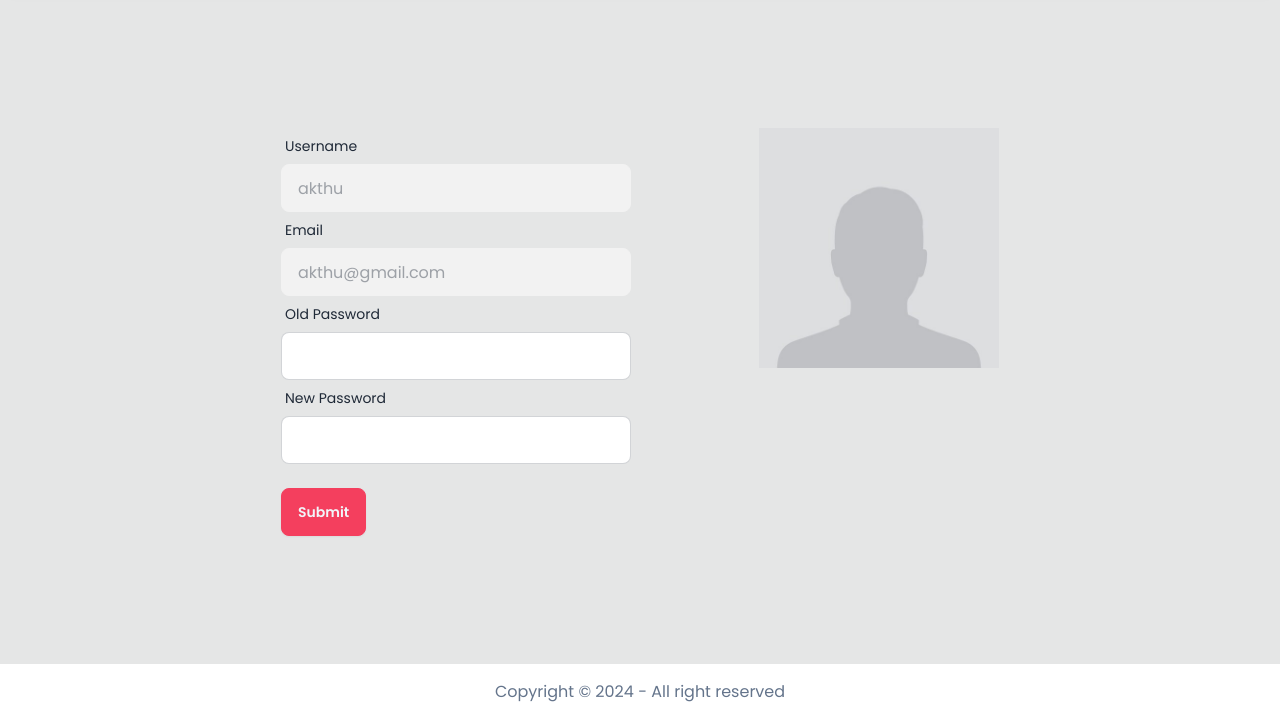
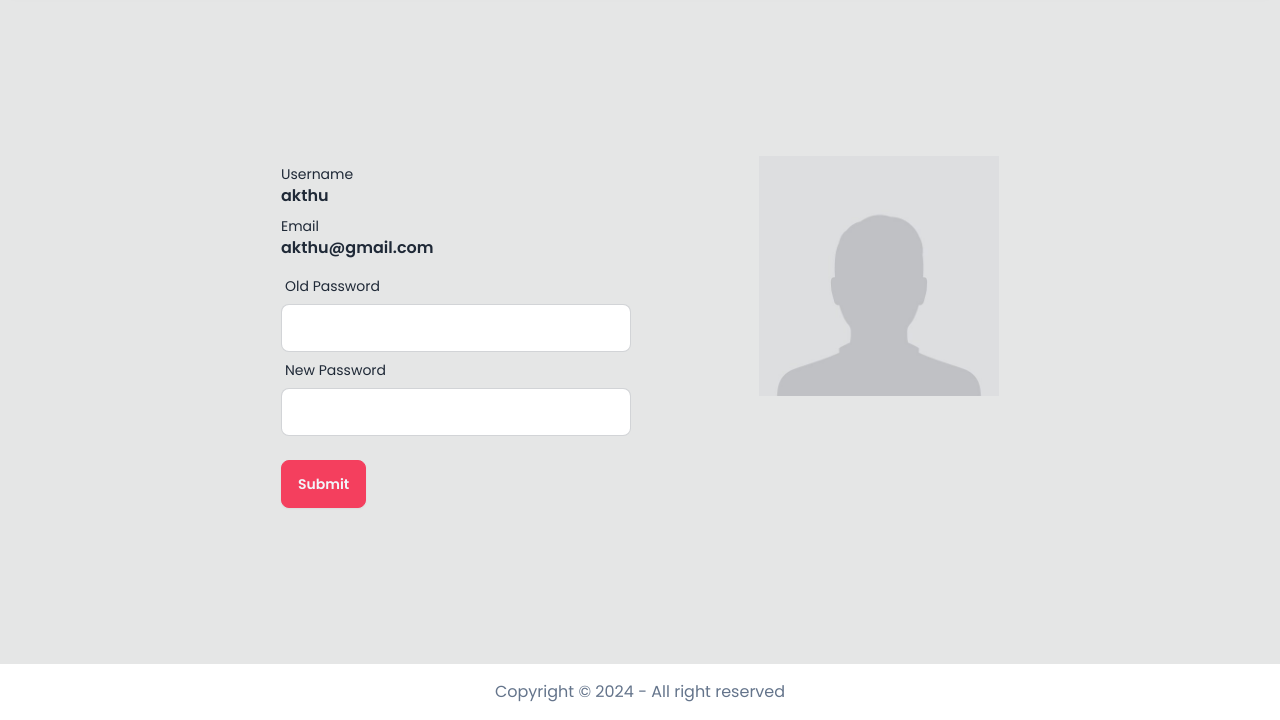
Before and after one commit to AKThu/EasyRecipe, a Flask app: page /profile in a window 1280 px wide. Shown: the part 80-800 px from the top of the page. Run offline with Flask 3, Linux system fonts and the light colour scheme; a user stored in the database is signed in; data comes from the database, SQL or seed files in the repository.

Commit message:
In profile.html: made username and email field from input group to plain text group using <p> tags

```diff
--- a/static/css/output.css
+++ b/static/css/output.css
@@ -3247,6 +3247,10 @@ details.collapse summary::-webkit-details-marker{
   font-weight: 500;
 }
 
+.font-semibold{
+  font-weight: 600;
+}
+
 .leading-tight{
   line-height: 1.25;
 }
--- a/templates/profile.html
+++ b/templates/profile.html
@@ -4,19 +4,18 @@
 
 {% block main %}
 <div class="w-full flex flex-row justify-center gap-32">
+    <div>
+        <div>
+            <div class="my-2">
+                <p class="text-sm">Username</p>
+                <p class="font-semibold">{{ session['username'] }}</p>
+            </div>
+            <div class="my-2">
+                <p class="text-sm">Email</p>
+                <p class="font-semibold">{{ email }}</p>
+            </div>
+        </div>
         <form action="/profile" method="post">
-        <label class="form-control w-full max-w-5xl">
-            <div class="label">
-                <span class="label-text">Username</span>
-            </div>
-            <input type="text" name="username" class="input input-bordered w-full max-w-5xl" value="{{session['username']}}" disabled>
-        </label>
-        <label class="form-control w-full max-w-5xl">
-            <div class="label">
-                <span class="label-text">Email</span>
-            </div>
-            <input type="email" name="email" class="input input-bordered w-full max-w-5xl" value="{{email}}" disabled>
-        </label>
             <label class="form-control w-full max-w-5xl">
                 <div class="label">
                     <span class="label-text">Old Password</span>
@@ -32,6 +31,7 @@
             <br>
             <button type="submit" class="btn btn-accent text-slate-100">Submit</button>
         </form>
+    </div>
     <div class="size-full md:size-60">
         <img src="{{ url_for('static', filename=session['user_profile_image']) }}" alt="user profile image">
     </div>
```
Lines whose indentation alone changed are shown as unchanged.
